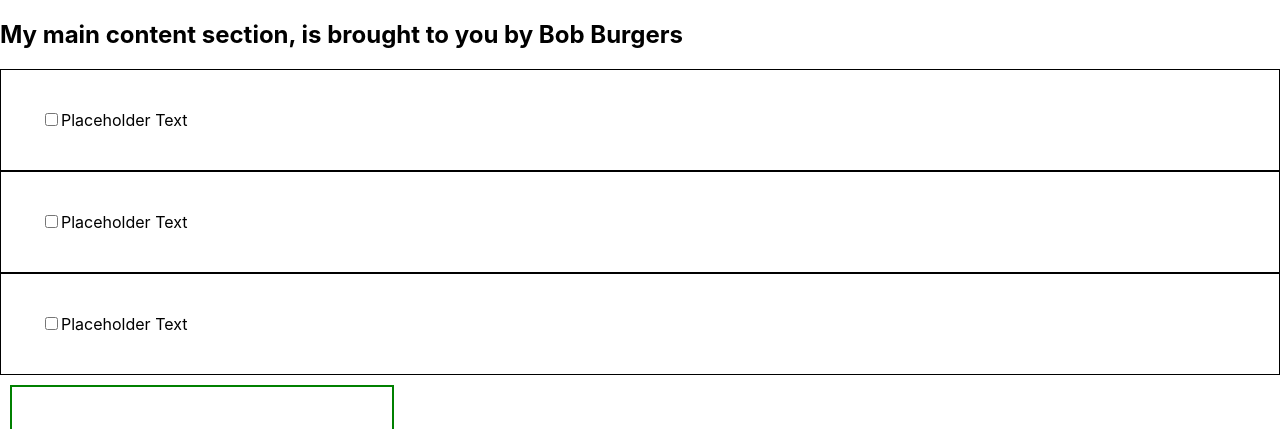
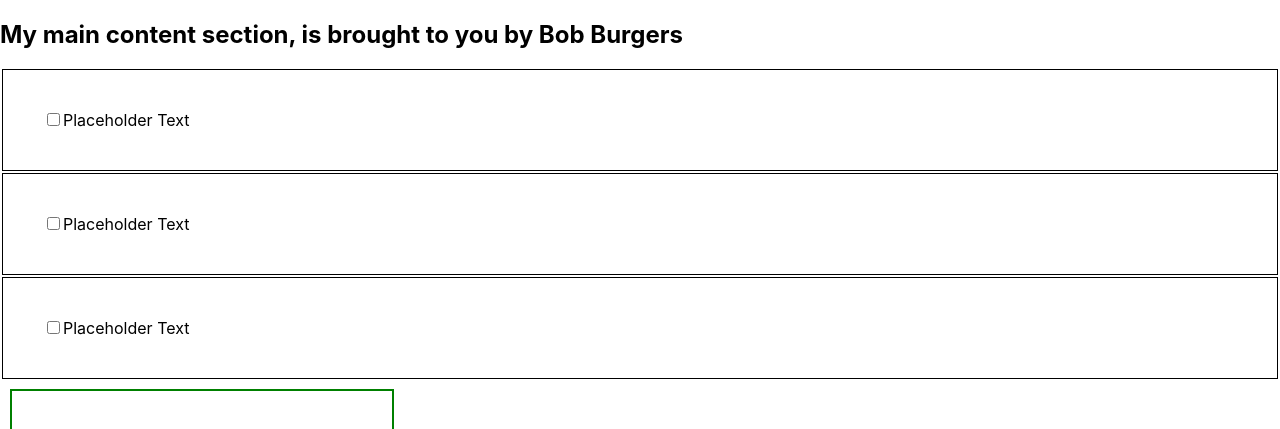
Before and after one commit to jfleurimond/5hourReactTutorial, a React (Create React App) app in the folder 5-hour/: page / in a window 1280 px wide. Shown: the part 122-551 px from the top of the page. Built offline with nearby package versions, Linux system fonts and the light colour scheme.

Commit message:
updated the styling for the checkbox divs

```diff
--- a/5-hour/src/App.css
+++ b/5-hour/src/App.css
@@ -2,9 +2,12 @@
   color: blue;
 }
 
+
+
 .checkbox {
   padding: 40px;
   border: 1px solid black;
+  margin: 2px;
 }
 
 .contact-card {
```
